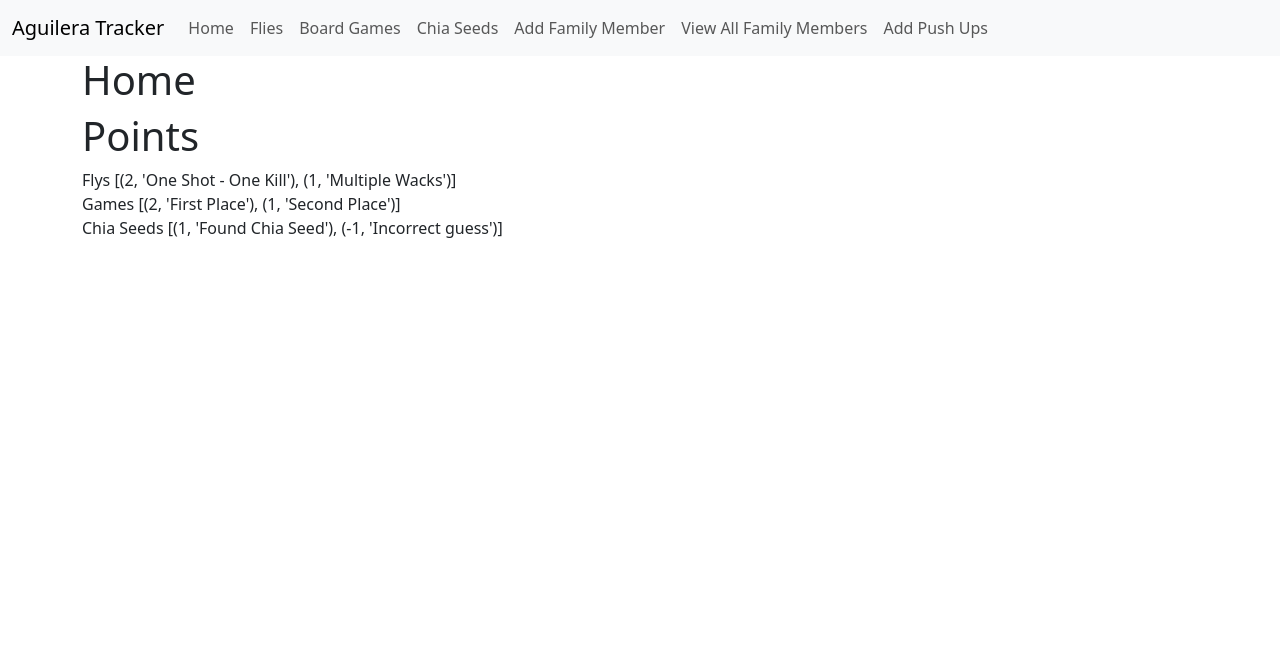
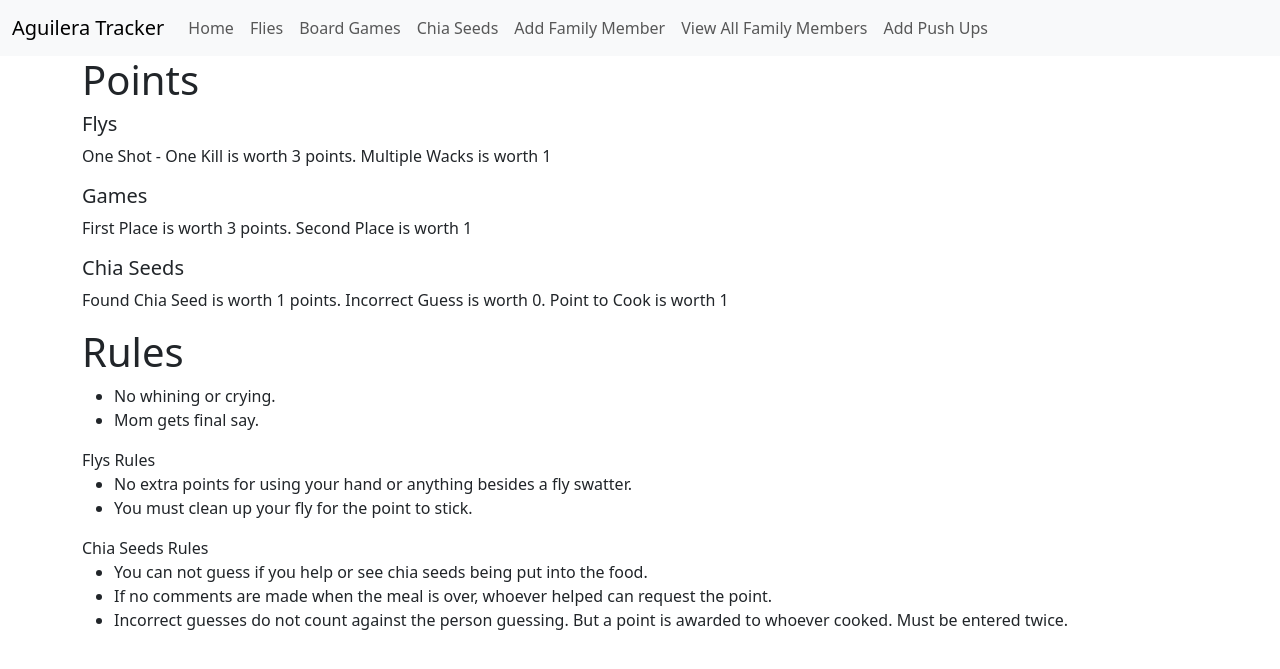
Before and after one commit to aguileraGit/familyTracker, a Flask app: page / in a window 1280 px wide. Shown: the top 669 px of the page. Run offline with Flask 2, Linux system fonts and the light colour scheme; parts of the project's set-up code (start-up, migrations or seed data) failed here and were passed over.

Commit message:
Lots of updates.

```diff
--- a/app.py
+++ b/app.py
@@ -29,14 +29,15 @@ def addFamilyMember():
     form = family_member_form(request.form)
     if request.method == 'POST' and form.validate():
         print('Request and validated')
-
-        print(type(form.dob.data))
-
         user = family_members(firstName = form.firstName.data,
+                             middleName = form.middleName.data,
                              lastName = form.lastName.data,
+                             nickName = form.nickName.data,
                              email = form.email.data,
                              dob = form.dob.data.isoformat(),
-                             admin = form.admin.data)
+                             mf = form.mf.data,
+                             admin = form.admin.data,
+                             pictureFilename = form.pictureFilename.data)
         user.save()
 
         # Redirect back to the index page
@@ -99,6 +100,14 @@ def chiaseeds():
     print('Fn chiaseeds')
     chiaSeedsForm = chia_seeds_form(request.form)
 
+    '''
+    Need to add some logic here.
+    if chiaSeedsForm.points.data == 0:
+
+    for user in family_members.objects(firstName__contains='z'):
+        print(user.firstName)
+        print(user.lastName)
+    '''
     if request.method == 'POST' and chiaSeedsForm.validate():
         print('Chia seed found')
         chiaWinner = chia_seeds(dow = chiaSeedsForm.dow.data.isoformat(),
--- a/formClasses.py
+++ b/formClasses.py
@@ -9,26 +9,32 @@ MongoDB Classes must be 'synced' with WTForm Classes. Since MongoDB Forms are dy
 '''
 
 #------------- Point Assignments: [(value, label)] -------------#
-pointsFlys = [(2, 'One Shot - One Kill'), (1, 'Multiple Wacks')]
-pointsGames = [(2, 'First Place'), (1, 'Second Place')]
-pointsChiaSeeds = [(1, 'Found Chia Seed'), (-1, 'Incorrect guess')]
+pointsFlys = [(3, 'One Shot - One Kill'), (1, 'Multiple Wacks')]
+pointsGames = [(3, 'First Place'), (1, 'Second Place')]
+pointsChiaSeeds = [(1, 'Found Chia Seed'), (0, 'Incorrect Guess'), (1, 'Point to Cook')]
 
 #------------- Family Members -------------#
 class family_members(DynamicDocument):
     firstName = StringField(required=True)
+    middelName = StringField(required=True)
     lastName = StringField(required=True)
+    nickName = StringField(required=False)
     email = StringField(required=False)
     dob = DateTimeField(required=True)
     admin = BooleanField(required=False)
-    #Sex, middle name
+    pictureFilename = StringField(required=False)
 
 # Define a form for creating new users
 class family_member_form(Form):
     firstName = StringField('First Name', [validators.DataRequired()])
+    middleName = StringField('Middle Name', [validators.DataRequired()])
     lastName = StringField('Last Name', [validators.DataRequired()])
-    email = StringField('Email', [validators.Email()])
+    nickName = StringField('Nickname', [validators.Optional()])
+    email = StringField('Email', [validators.Email(), validators.Optional()])
     dob = DateField('Date of Birth', [validators.DataRequired()], format='%Y-%m-%d')
-    admin = BooleanField('Admin')
+    admin = BooleanField('Admin', [validators.Optional()])
+    mf = SelectField('Male or Female', choices=[('m', 'Male'), ('f', 'Female')])
+    pictureFilename = StringField('Picture filename', [validators.Optional()])
 
 
 #------------- Fly Kills -------------#
--- a/templates/index.html
+++ b/templates/index.html
@@ -1,13 +1,32 @@
 {% extends "base.html" %}
 
 {% block content %}
-  <h1>Home</h1>
+  <h1>Points</h1>
+  <h5>Flys</h5>
+  {{pointsFlys[0][1]}} is worth {{pointsFlys[0][0]}} points. {{pointsFlys[1][1]}} is worth {{pointsFlys[1][0]}}<p>
+  <h5>Games</h5>
+  {{pointsGames[0][1]}} is worth {{pointsGames[0][0]}} points. {{pointsGames[1][1]}} is worth {{pointsGames[1][0]}}<p>
+ <h5>Chia Seeds</h5>
+  {{pointsChiaSeeds[0][1]}} is worth {{pointsChiaSeeds[0][0]}} points. {{pointsChiaSeeds[1][1]}} is worth {{pointsChiaSeeds[1][0]}}. {{pointsChiaSeeds[2][1]}} is worth {{pointsChiaSeeds[2][0]}}<p>
+  <p>
+  <h1>Rules</h1>
 
-  <h1>Points</h1>
-  Flys
-  {{pointsFlys}} <br>
-  Games
-  {{pointsGames}} <br>
-  Chia Seeds
-  {{pointsChiaSeeds}} <br>
+  <ul class="list">
+    <li>No whining or crying.</li>
+    <li>Mom gets final say.</li>
+  </ul>
+
+  Flys Rules<br>
+  <ul class="list">
+    <li>No extra points for using your hand or anything besides a fly swatter.</li>
+    <li>You must clean up your fly for the point to stick.</li>
+  </ul>
+
+  Chia Seeds Rules<br>
+  <ul class="list">
+    <li>You can not guess if you help or see chia seeds being put into the food.</li>
+    <li>If no comments are made when the meal is over, whoever helped can request the point.</li>
+    <li>Incorrect guesses do not count against the person guessing. But a point is awarded to whoever cooked. Must be entered twice.</li>
+  </ul>
+
 {% endblock %}
```
Also changed, not shown: templates/addFamilyMember.html (+16 -0 lines), todo.md (+3 -1 lines).
